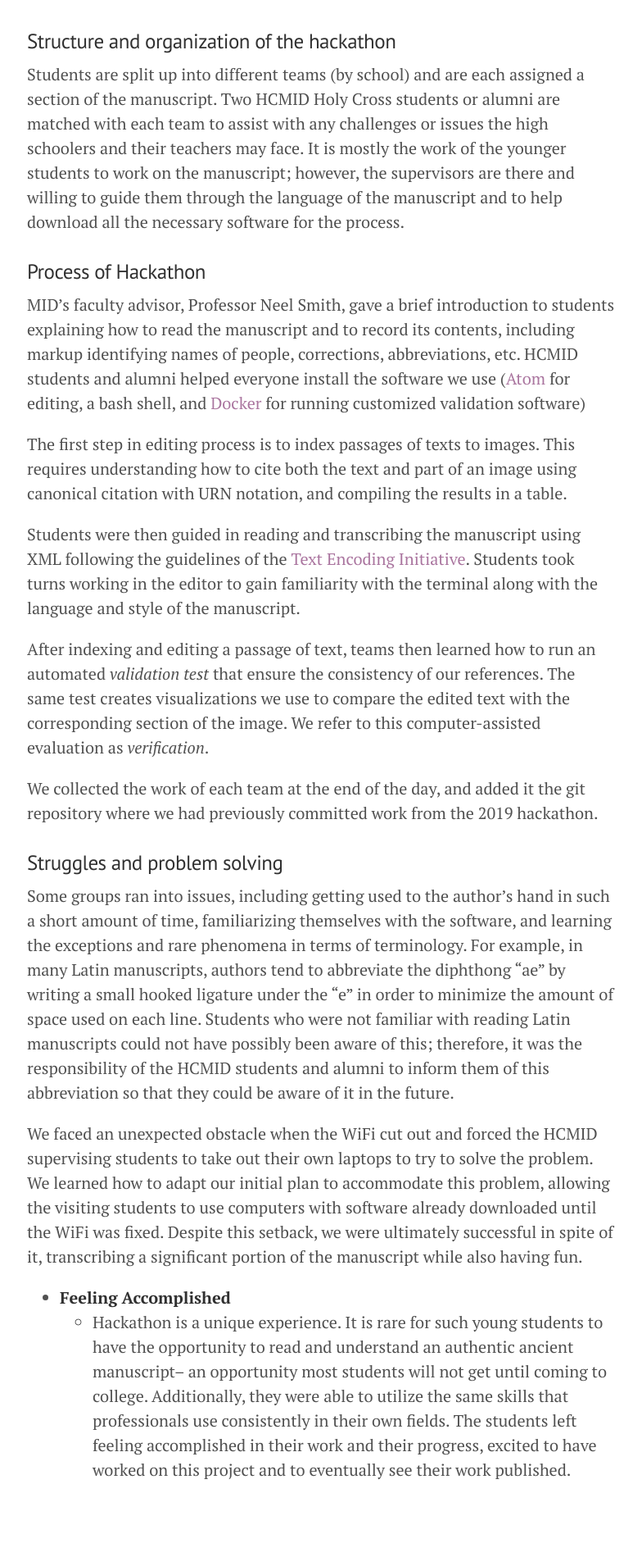
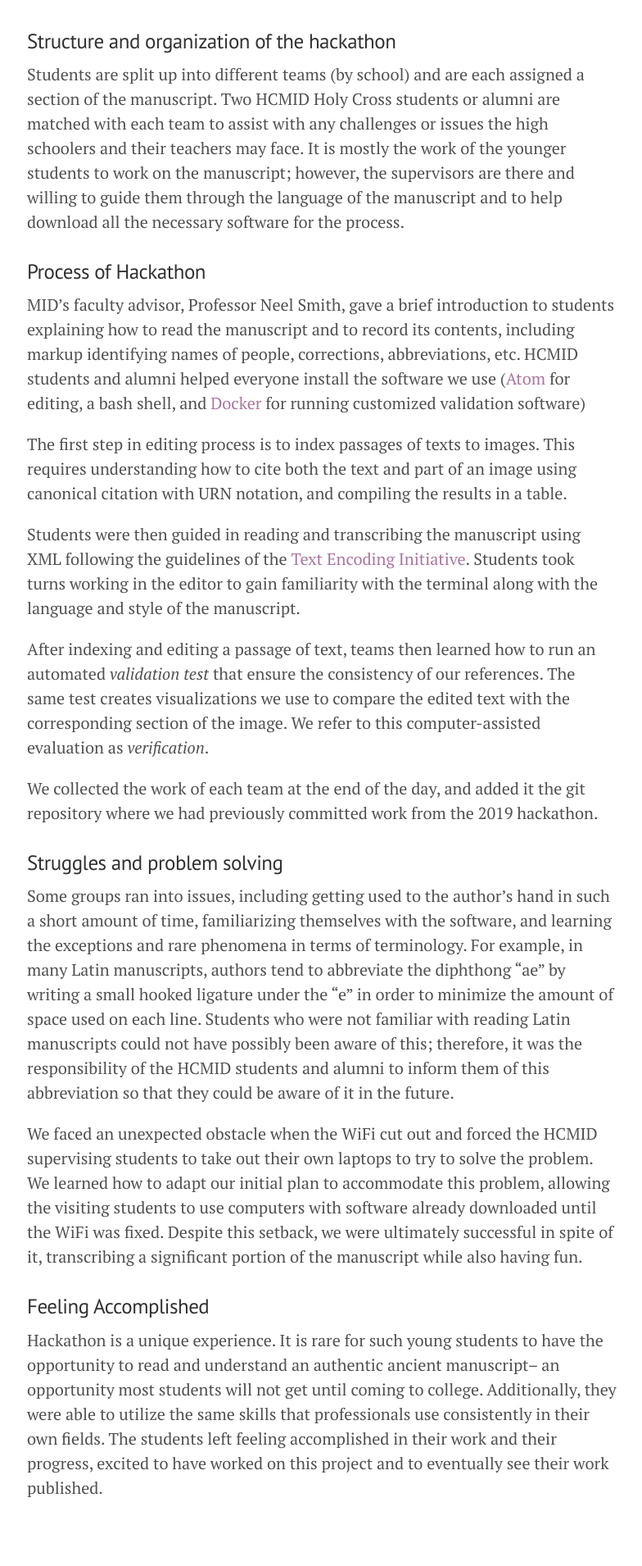
Before and after one commit to HCMID/HCMID.github.io, a Jekyll site: the page built from academic_conference20/hackathon/index.md, in a window 1280 px wide. Shown: the part 789-2699 px from the top of the page at 82% size, without its empty margins (247-1031 px from the left). Built offline with Jekyll 4.4.1, drawn with Linux system fonts in a browser that asks for light colours; before the commit the page ends 2677 px from its top, so only the background shows below that.

Commit message:
Full sentence

```diff
--- a/academic_conference20/hackathon/index.md
+++ b/academic_conference20/hackathon/index.md
@@ -41,5 +41,6 @@ Some groups ran into issues, including getting used to the author's hand in such
 We faced an unexpected obstacle when the WiFi cut out and forced the HCMID supervising students to take out their own laptops to try to solve the problem. We learned how to adapt our initial plan to accommodate this problem, allowing the visiting students to use computers with software already downloaded until the WiFi was fixed. Despite this setback, we were ultimately successful in spite of it, transcribing a significant portion of the manuscript while also having fun.
 
 
-- **Feeling Accomplished**
-   - Hackathon is a unique experience. It is rare for such young students to have the opportunity to read and understand an authentic ancient manuscript-- an opportunity most students will not get until coming to college. Additionally, they were able to utilize the same skills that professionals use consistently in their own fields. The students left feeling accomplished in their work and their progress, excited to have worked on this project and to eventually see their work published.
+### Feeling Accomplished
+
+Hackathon is a unique experience. It is rare for such young students to have the opportunity to read and understand an authentic ancient manuscript-- an opportunity most students will not get until coming to college. Additionally, they were able to utilize the same skills that professionals use consistently in their own fields. The students left feeling accomplished in their work and their progress, excited to have worked on this project and to eventually see their work published.
```
